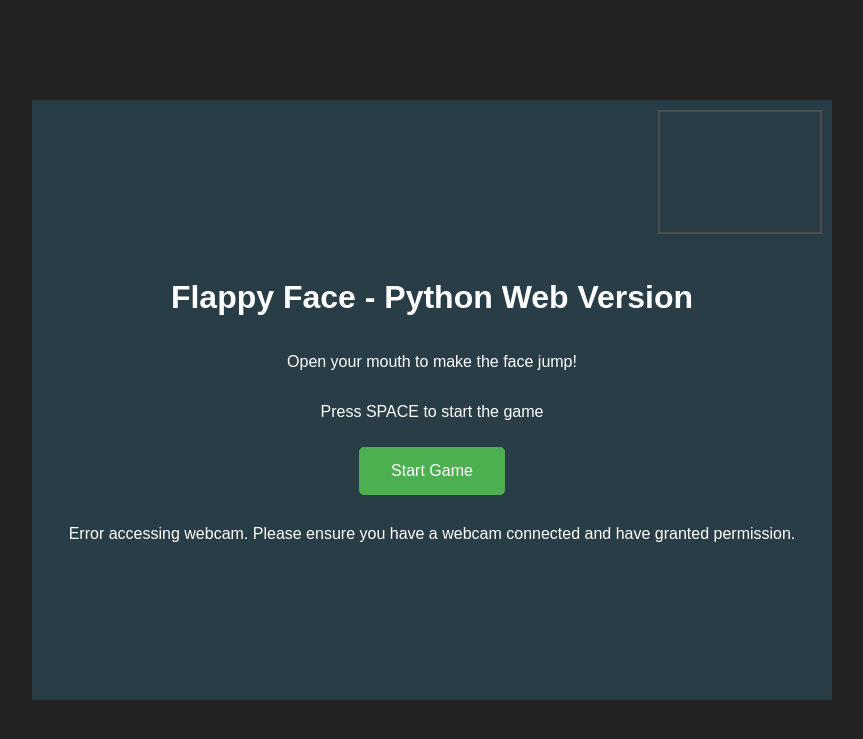
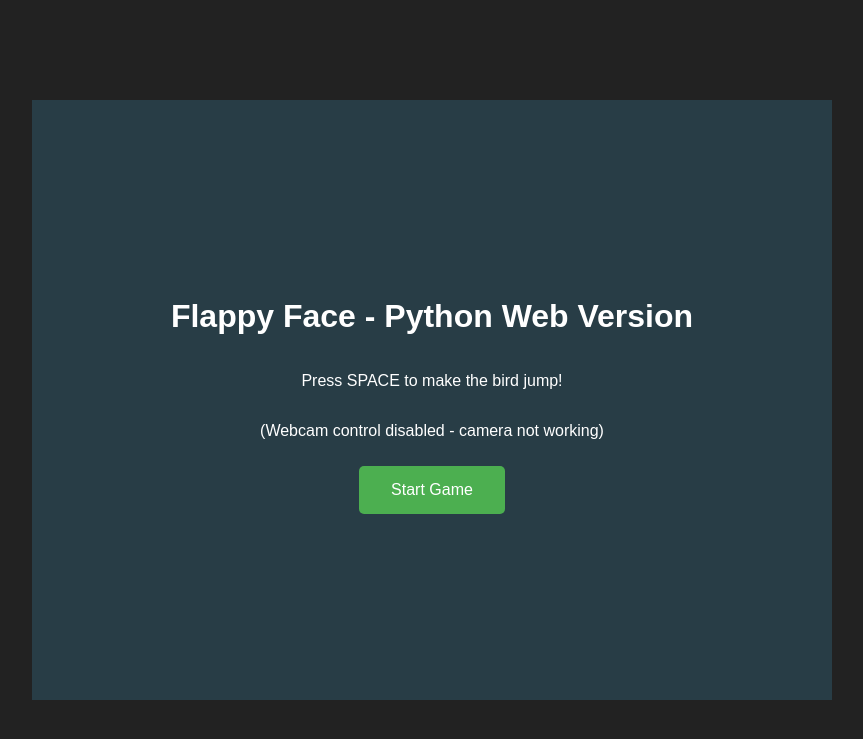
Before and after one commit to GurpinderSingh96/Flappy_bird, a Flask app: page / in a window 1280 px wide. Shown: the top 739 px of the page, without its empty margins (208-1071 px from the left). Run offline with Flask 2, Linux system fonts and the light colour scheme; some libraries are stand-ins or nearby versions.

Commit message:
Modified game to work without webcam

```diff
--- a/app.py
+++ b/app.py
@@ -12,5 +12,5 @@ def health():
     return jsonify({"status": "ok"})
 
 if __name__ == '__main__':
-    port = int(os.environ.get('PORT', 5000))
+    port = int(os.environ.get('PORT', 5001))  # Changed port to 5001
     app.run(host='0.0.0.0', port=port, debug=True)
--- a/static/css/style.css
+++ b/static/css/style.css
@@ -29,14 +29,7 @@ body {
 }
 
 #webcam-container {
-    position: absolute;
-    top: 10px;
-    right: 10px;
-    width: 160px;
-    height: 120px;
-    z-index: 2;
-    border: 2px solid white;
-    overflow: hidden;
+    display: none; /* Hide webcam container since camera is not working */
 }
 
 #webcam, #overlay {
--- a/static/js/game.js
+++ b/static/js/game.js
@@ -48,15 +48,14 @@ let faceApiModelsLoaded = false;
 // Load face-api.js models
 async function loadFaceDetectionModels() {
     try {
-        await faceapi.nets.tinyFaceDetector.loadFromUri('/static/models');
-        await faceapi.nets.faceLandmark68Net.loadFromUri('/static/models');
+        // Skip loading face detection models since camera is not working
+        console.log('Camera not working, skipping face detection model loading');
         faceApiModelsLoaded = true;
         loadingDiv.style.display = 'none';
         startButton.disabled = false;
-        console.log('Face detection models loaded');
     } catch (error) {
-        console.error('Error loading face detection models:', error);
-        loadingDiv.innerHTML = 'Error loading face detection models. Please refresh the page.';
+        console.error('Error:', error);
+        loadingDiv.innerHTML = 'Error loading game. Please refresh the page.';
     }
 }
 
@@ -76,13 +75,24 @@ async function startWebcam() {
         startFaceDetection();
     } catch (error) {
         console.error('Error accessing webcam:', error);
-        loadingDiv.innerHTML = 'Error accessing webcam. Please ensure you have a webcam connected and have granted permission.';
+        loadingDiv.innerHTML = 'Webcam not available. Using keyboard controls only (SPACE to jump).';
+        // Set webcam container to display none
+        document.getElementById('webcam-container').style.display = 'none';
+        // Continue with the game without webcam
+        faceApiModelsLoaded = true;
+        startButton.disabled = false;
     }
 }
 
 // Face detection loop
 async function startFaceDetection() {
     if (!faceApiModelsLoaded) return;
+
+    // If webcam is not available, skip face detection
+    if (!faceDetectionReady) {
+        console.log('Webcam not available, skipping face detection');
+        return;
+    }
 
     setInterval(async () => {
         if (!faceDetectionReady || !video.readyState === 4) return;
@@ -144,28 +154,13 @@ function drawFace(x, y) {
     ctx.arc(x + 10, y - 8, 7, 0, Math.PI * 2);
     ctx.fill();
 
-    // Draw mouth based on webcam
-    if (mouthOpen) {
-        // Open mouth
-        ctx.fillStyle = BLACK;
-        ctx.beginPath();
-        ctx.ellipse(x, y + 10, 15, 10, 0, 0, Math.PI * 2);
-        ctx.fill();
-
-        // Inner mouth
-        ctx.fillStyle = RED;
-        ctx.beginPath();
-        ctx.ellipse(x, y + 10, 10, 5, 0, 0, Math.PI * 2);
-        ctx.fill();
-    } else {
-        // Closed mouth
+    // Draw mouth (always closed since no webcam)
     ctx.strokeStyle = BLACK;
     ctx.lineWidth = 3;
     ctx.beginPath();
     ctx.moveTo(x - 10, y + 10);
     ctx.lineTo(x + 10, y + 10);
     ctx.stroke();
-    }
 }
 
 function drawPipes() {
@@ -257,18 +252,12 @@ function gameLoop() {
     ctx.fillRect(0, 0, canvas.width, canvas.height);
 
     if (gameActive) {
-        // Check for mouth open to make the face jump
-        const currentTime = Date.now();
-        if (mouthOpen && currentTime - lastJumpTime > jumpCooldown) {
-            faceVelocity = -10;
-            lastJumpTime = currentTime;
-        }
-
         // Apply gravity
         faceVelocity += gravity;
         faceY += faceVelocity;
 
         // Generate pipes
+        const currentTime = Date.now();
         if (currentTime - lastPipeTime > pipeFrequency) {
             createPipe();
             lastPipeTime = currentTime;
--- a/templates/index.html
+++ b/templates/index.html
@@ -15,11 +15,11 @@
         </div>
         <div id="instructions" class="instructions">
             <h1>Flappy Face - Python Web Version</h1>
-            <p>Open your mouth to make the face jump!</p>
-            <p>Press SPACE to start the game</p>
+            <p>Press SPACE to make the bird jump!</p>
+            <p>(Webcam control disabled - camera not working)</p>
             <button id="startButton">Start Game</button>
             <div id="loading">
-                <p>Loading face detection models...</p>
+                <p>Loading game...</p>
                 <div class="loader"></div>
             </div>
         </div>
```
Lines whose indentation alone changed are shown as unchanged.
